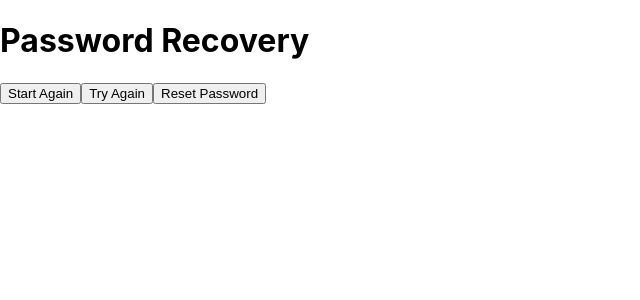
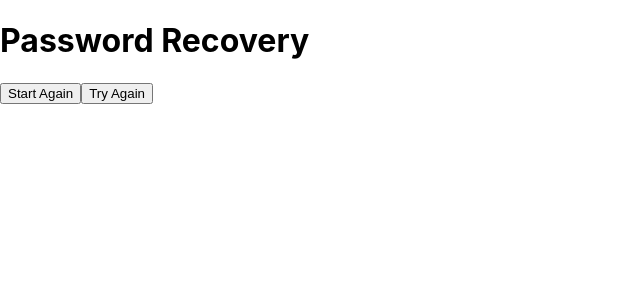
Before and after one commit to GreenEagleKing/w3w-app, a React (Create React App) app: page /result in a window 1280 px wide. Shown: the top 300 px of the page, without its empty margins (0-640 px from the left). Built offline with nearby package versions, Linux system fonts and the light colour scheme; no server answers; the HTML template or start-up script is replaced by a standard one.

Commit message:
Form submission conditionals

```diff
--- a/src/App.js
+++ b/src/App.js
@@ -8,7 +8,7 @@ import { useState, useEffect } from "react"
 
 function App() {
   const [data, setData] = useState([])
-  const [isLocations, setIsLocations] = useState(false)
+  const [isLocation, setIsLocation] = useState(false)
 
   useEffect(() => {
     const getData = async () => {
@@ -20,7 +20,7 @@ function App() {
   }, [])
 
   function handleIsLocation() {
-    setIsLocations(!isLocations)
+    setIsLocation(!isLocation)
   }
 
   return (
@@ -33,7 +33,7 @@ function App() {
             <PasswordRecovery data={data} handleIsLocation={handleIsLocation} />
           }
         />
-        <Route path="/result" element={<Result />} />
+        <Route path="/result" element={<Result isLocation={isLocation} />} />
       </Routes>
     </BrowserRouter>
   )
--- a/src/forms/MultiStepForm.jsx
+++ b/src/forms/MultiStepForm.jsx
@@ -32,10 +32,7 @@ export default function MultiStepForm({ data, handleIsLocation }) {
       selectedLocations.locationTwo === data.user1.what3words.location2
     ) {
       handleIsLocation()
-      console.log("Success")
     }
-    console.log(selectedLocations)
-    console.log(data)
     navigate("/result")
   }
 
--- a/src/pages/result.jsx
+++ b/src/pages/result.jsx
@@ -3,18 +3,21 @@ import { Link } from "react-router-dom"
 
 import Header from "../components/Header"
 
-export default function Result({ data }) {
+export default function Result({ data, isLocation }) {
   return (
     <div>
       <Header />
-      <Link to="/">
-        <button>Start Again</button>
-      </Link>
+      {isLocation ? (
+        <Link to="/">
+          <button>Reset Password</button>
+        </Link>
+      ) : (
+        <Link to="/">
+          <button>Start Again</button>
+        </Link>
+      )}
       <Link to="/map">
         <button>Try Again</button>
-      </Link>
-      <Link to="/">
-        <button>Reset Password</button>
       </Link>
     </div>
   )
```
